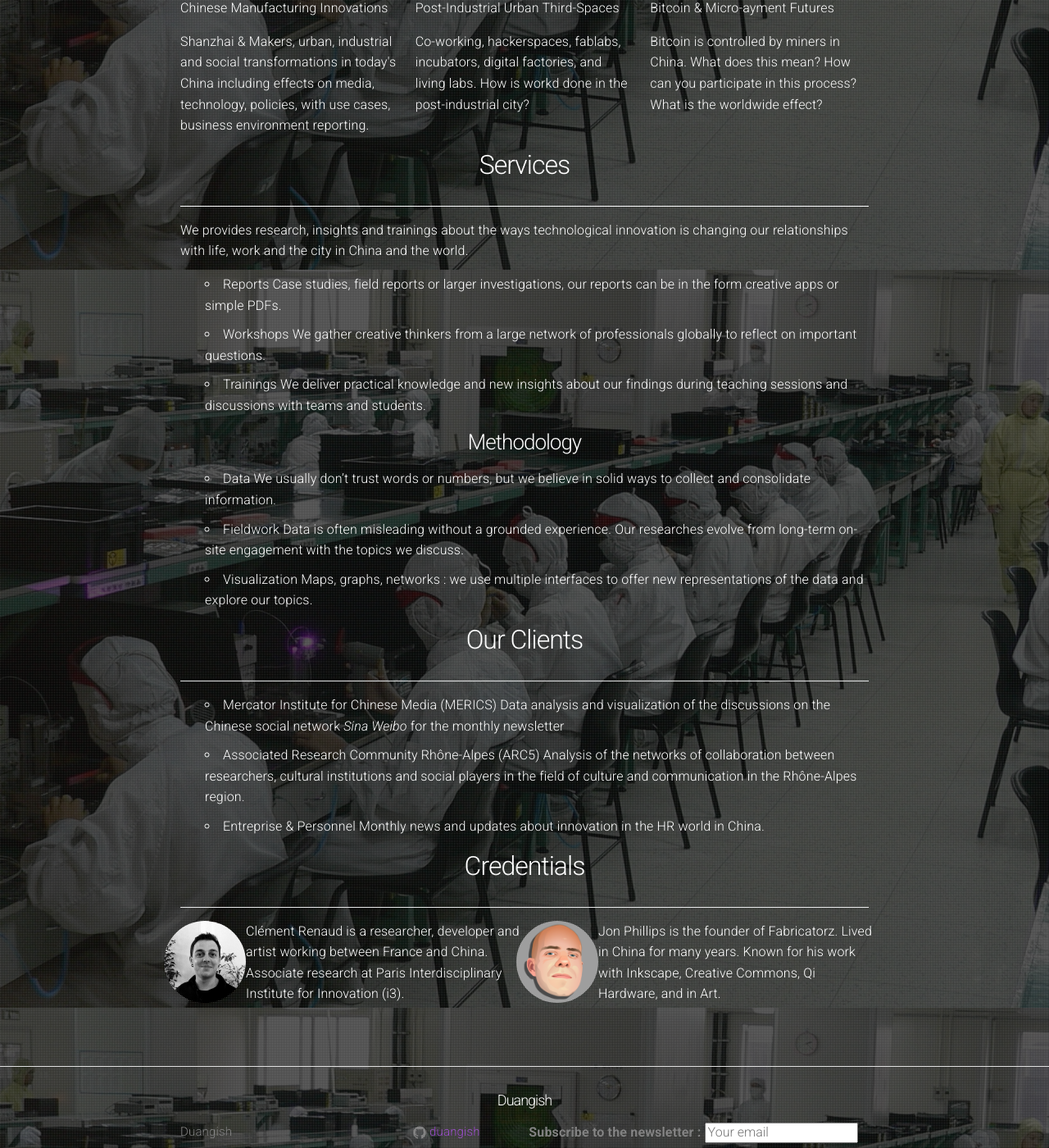
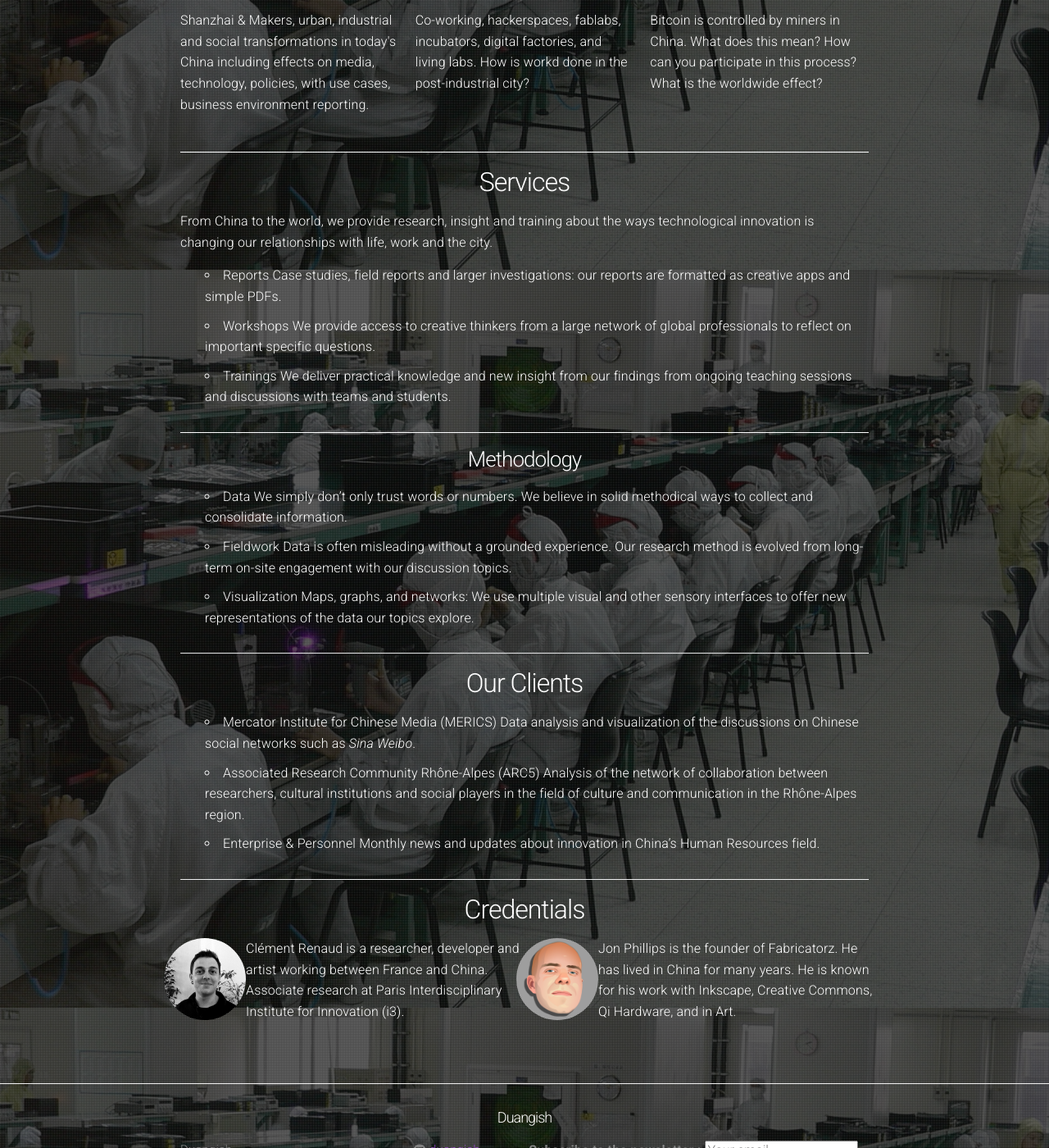
Before and after one commit to clemsos/duangish.github.io, a Jekyll site: the page built from index.md, in a window 1280 px wide and 1400 px high, scrolled down 571 px, cut to the strip 0-1400 px from the top of the window. Shown: the whole strip at 82% size. Built offline with Jekyll 4.4.1, drawn with Linux system fonts in a browser that asks for light colours; nearby versions of some CDN libraries; some of the changed text lies outside the part shown; grey boxes are pictures that could not be loaded.

Commit message:
cleaned up English

```diff
--- a/index.md
+++ b/index.md
@@ -12,41 +12,37 @@ permalink: /
 
 ## A global conversation about Chinese Technology Culture.
 
-Duangish is a discussion platform to share research and expertise about technological culture in China. Conversations are freely public. Our business is private consultation, research reports, and on-demand answering of questions.
-
+Conversations are freely public via social media. For more indepth and specific questions, we provide private consultation, research reports, and on-demand answering by our China experts as a service.
 
 {% include buy.html %}
 
 {% include topics.html %}
 
+---
+## Services
 
-## Services
+From China to the world, we provide research, insight and training about the ways technological innovation is changing our relationships with life, work and the city.
+
+* **Reports** Case studies, field reports and larger investigations: our reports are formatted as creative apps and simple PDFs.
+* **Workshops** We provide access to creative thinkers from a large network of global professionals to reflect on important specific questions.
+* **Trainings** We deliver practical knowledge and new insight from our findings from ongoing teaching sessions and discussions with teams and students.
+
 ---
-
-We provides research, insights and trainings about the ways technological innovation is changing our relationships with life, work and the city in China and the world.
-
-* **Reports** Case studies, field reports or larger investigations, our reports can be in the form creative apps or simple PDFs.
-* **Workshops** We gather creative thinkers from a large network of professionals globally to reflect on important questions.
-* **Trainings** We deliver practical knowledge and new insights about our findings during teaching sessions and discussions with teams and students.
-
-
 ### Methodology
 
-* **Data** We usually don't trust words or numbers, but we believe in solid ways to collect and consolidate information.
-* **Fieldwork** Data is often misleading without a grounded experience. Our researches evolve from long-term on-site engagement with the topics we discuss.
-* **Visualization** Maps, graphs, networks : we use multiple interfaces to offer new representations of the data and explore our topics.
-
-
-## Our Clients
----
-* **Mercator Institute for Chinese Media (MERICS)** Data analysis and visualization of the discussions on the Chinese social network *Sina Weibo* for the monthly newsletter
-* **Associated Research Community Rhône-Alpes (ARC5)** Analysis of the networks of collaboration between researchers, cultural institutions and social players in the field of culture and communication in the Rhône-Alpes region.
-* **Entreprise & Personnel** Monthly news and updates about innovation in the HR world in China.
-
-
-## Credentials
+* **Data** We simply don't only trust words or numbers. We believe in solid methodical ways to collect and consolidate information.
+* **Fieldwork** Data is often misleading without a grounded experience. Our research method is evolved from long-term on-site engagement with our discussion topics.
+* **Visualization** Maps, graphs, and networks: We use multiple visual and other sensory interfaces to offer new representations of the data our topics explore.
 
 ---
+## Our Clients
+
+* **Mercator Institute for Chinese Media (MERICS)** Data analysis and visualization of the discussions on Chinese social networks such as *Sina Weibo*.
+* **Associated Research Community Rhône-Alpes (ARC5)** Analysis of the network of collaboration between researchers, cultural institutions and social players in the field of culture and communication in the Rhône-Alpes region.
+* **Enterprise & Personnel** Monthly news and updates about innovation in China's Human Resources field.
+
+---
+## Credentials
 
 <div class="blurb row">
     <div class="blurb-author row five columns">
@@ -65,7 +61,7 @@ We provides research, insights and trainings about the ways technological innova
         </div>
         <div class="six columns">
             <p>
-              <strong>Jon Phillips</strong> is the founder of Fabricatorz. Lived in China for many years. Known for his work with Inkscape, Creative Commons, Qi Hardware, and in Art.
+              <strong>Jon Phillips</strong> is the founder of Fabricatorz. He has lived in China for many years. He is known for his work with Inkscape, Creative Commons, Qi Hardware, and in Art.
             </p>
         </div>
     </div>
```
